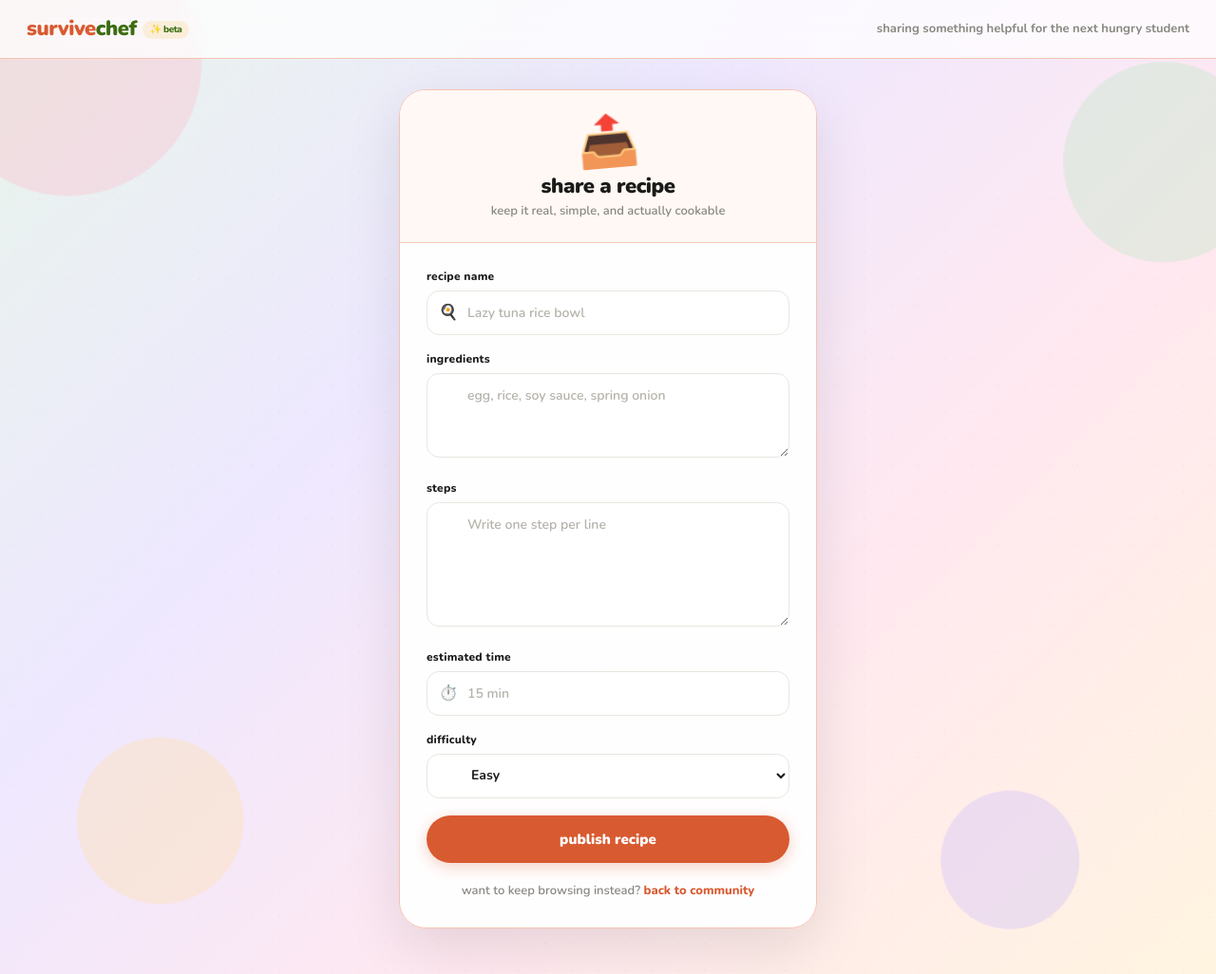
After one commit to xAmyyang/cits5505, a Flask app: page /recipes/new in a window 1280 px wide. The commit adds this page. Shown: the whole page at 95% size. Run offline with Flask 3, Linux system fonts and the light colour scheme; the visitor is signed in with stand-in values (Sample User, id 1).

Commit message:
Add recipe sharing entry points and form

```diff
--- /dev/null
+++ b/templates/share-recipe.html
@@ -0,0 +1,93 @@
+<!DOCTYPE html>
+<html lang="en">
+<head>
+  <meta charset="UTF-8">
+  <meta name="viewport" content="width=device-width, initial-scale=1.0">
+  <title>SurviveChef | Share a Recipe</title>
+
+  <link rel="stylesheet" href="https://cdn.jsdelivr.net/npm/bootstrap@5.3.0/dist/css/bootstrap.min.css">
+  <link rel="stylesheet" href="https://fonts.googleapis.com/css2?family=Nunito:wght@400;600;700;800;900&display=swap">
+  <link rel="stylesheet" href="{{ url_for('static', filename='css/survivechef-bootstrap-theme.css') }}">
+  <link rel="stylesheet" href="{{ url_for('static', filename='css/survivechef-animations.css') }}">
+  <link rel="stylesheet" href="{{ url_for('static', filename='css/auth.css') }}">
+</head>
+<body>
+<div class="auth-page">
+  <div class="auth-bg-gradient" aria-hidden="true"></div>
+  <div class="auth-dots" aria-hidden="true"></div>
+  <div class="auth-blob blob-pink" aria-hidden="true"></div>
+  <div class="auth-blob blob-green" aria-hidden="true"></div>
+  <div class="auth-blob blob-yellow" aria-hidden="true"></div>
+  <div class="auth-blob blob-purple" aria-hidden="true"></div>
+
+  <nav class="auth-nav" aria-label="site navigation">
+    <a class="auth-logo" href="{{ url_for('home') }}">survive<span>chef</span><span class="auth-logo-badge">✨ beta</span></a>
+    <span class="auth-nav-hint">sharing something helpful for the next hungry student</span>
+  </nav>
+
+  <main class="auth-wrap" id="main-content">
+    <div class="auth-card" role="main">
+      <div class="auth-card-head">
+        <span class="auth-card-emoji" aria-hidden="true">📤</span>
+        <h1 class="auth-card-title">share a recipe</h1>
+        <p class="auth-card-sub">keep it real, simple, and actually cookable</p>
+      </div>
+
+      <div class="auth-card-body">
+        <form method="post" action="{{ url_for('new_recipe') }}" novalidate>
+          <div class="auth-field">
+            <label for="recipeName">recipe name</label>
+            <div class="auth-input-wrap">
+              <span class="auth-input-icon" aria-hidden="true">🍳</span>
+              <input type="text" id="recipeName" name="name" class="auth-input" value="{{ form_data.name }}" placeholder="Lazy tuna rice bowl" required>
+            </div>
+          </div>
+
+          <div class="auth-field">
+            <label for="recipeIngredients">ingredients</label>
+            <textarea id="recipeIngredients" name="ingredients" class="auth-input" rows="3" placeholder="egg, rice, soy sauce, spring onion" required>{{ form_data.ingredients }}</textarea>
+          </div>
+
+          <div class="auth-field">
+            <label for="recipeSteps">steps</label>
+            <textarea id="recipeSteps" name="steps" class="auth-input" rows="5" placeholder="Write one step per line" required>{{ form_data.steps }}</textarea>
+          </div>
+
+          <div class="auth-field">
+            <label for="recipeTime">estimated time</label>
+            <div class="auth-input-wrap">
+              <span class="auth-input-icon" aria-hidden="true">⏱️</span>
+              <input type="text" id="recipeTime" name="time" class="auth-input" value="{{ form_data.time }}" placeholder="15 min" required>
+            </div>
+          </div>
+
+          <div class="auth-field">
+            <label for="recipeDifficulty">difficulty</label>
+            <select id="recipeDifficulty" name="difficulty" class="auth-input">
+              <option value="easy" {% if form_data.difficulty == 'easy' %}selected{% endif %}>Easy</option>
+              <option value="medium" {% if form_data.difficulty == 'medium' %}selected{% endif %}>Medium</option>
+              <option value="hard" {% if form_data.difficulty == 'hard' %}selected{% endif %}>Hard</option>
+            </select>
+          </div>
+
+          {% if error %}
+          <div class="auth-alert auth-alert-error" role="alert">
+            <span class="auth-alert-icon">⚠️</span>
+            <span>{{ error }}</span>
+          </div>
+          {% endif %}
+
+          <button type="submit" class="auth-submit-btn">
+            <span class="auth-btn-label">publish recipe</span>
+          </button>
+        </form>
+
+        <p class="auth-switch">
+          want to keep browsing instead? <a href="{{ url_for('community') }}">back to community</a>
+        </p>
+      </div>
+    </div>
+  </main>
+</div>
+</body>
+</html>
```
Also changed, not shown: templates/index.html (+4 -4 lines).
